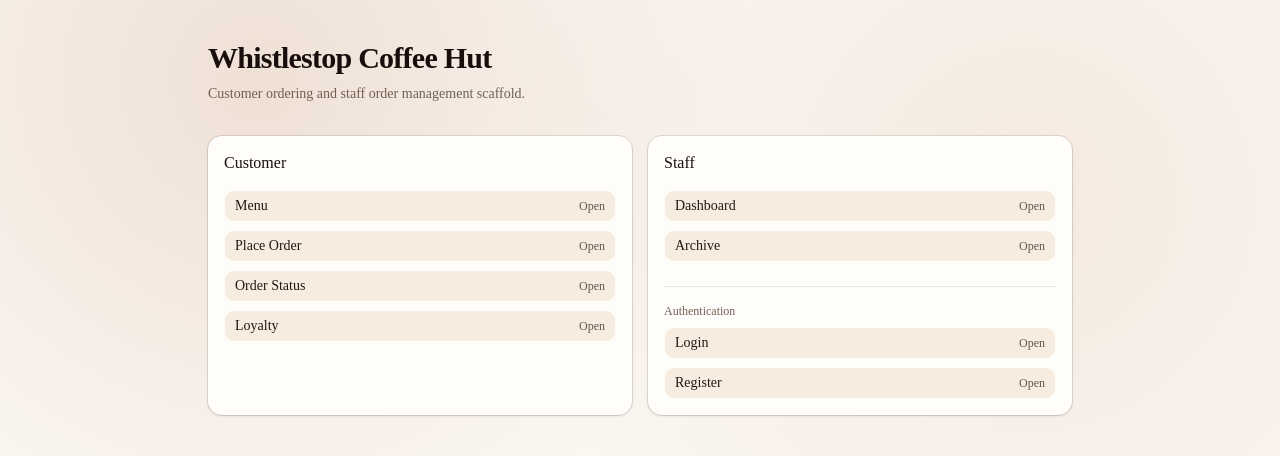
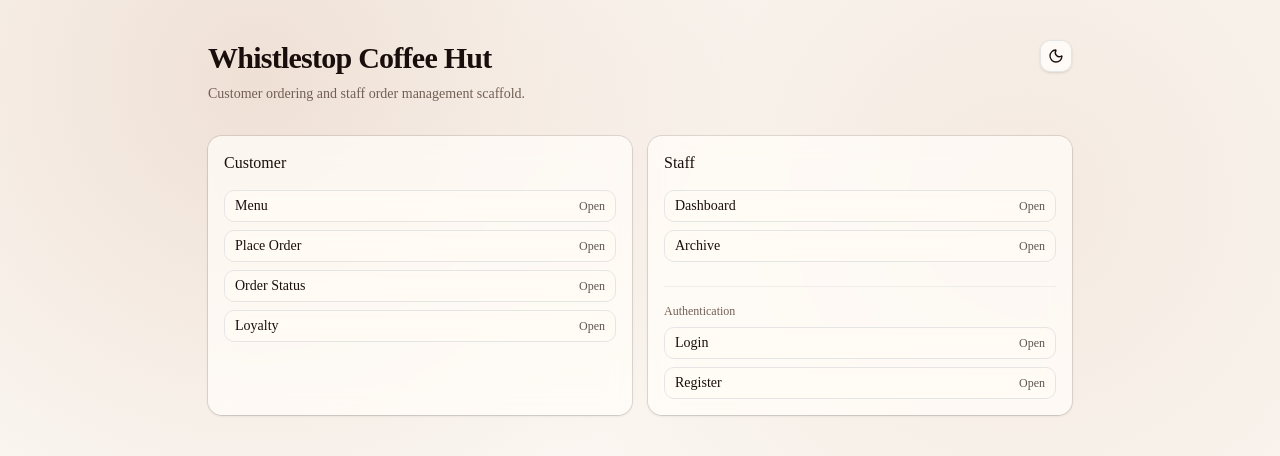
Before and after one commit to Picnic-Bas-git/CSC8019---Software-engineering-project---Team-6-Code-Repository-, a Next.js app in the folder whistlestop-coffee/: page / in a window 1280 px wide. Shown: the top 456 px of the page. Built offline with nearby package versions, Linux system fonts and the light colour scheme.

Commit message:
Add theme toggle and coffee color palette

```diff
--- a/whistlestop-coffee/src/app/globals.css
+++ b/whistlestop-coffee/src/app/globals.css
@@ -94,31 +94,23 @@
 }
 
 .dark {
-  --background: oklch(0.16 0.02 35); /* deep espresso */
-  --foreground: oklch(0.96 0.01 78); /* warm cream text */
-
-  --card: oklch(0.2 0.02 35);
+  --background: oklch(0.2 0.02 35);
+  --foreground: oklch(0.96 0.01 78);
+  --card: oklch(0.24 0.02 35);
   --card-foreground: oklch(0.96 0.01 78);
-
-  --popover: oklch(0.2 0.02 35);
+  --popover: oklch(0.24 0.02 35);
   --popover-foreground: oklch(0.96 0.01 78);
-
-  --primary: oklch(0.72 0.12 55); /* caramel pop */
-  --primary-foreground: oklch(0.16 0.02 35);
-
-  --secondary: oklch(0.26 0.02 35);
+  --primary: oklch(0.72 0.12 55);
+  --primary-foreground: oklch(0.18 0.02 35);
+  --secondary: oklch(0.28 0.02 35);
   --secondary-foreground: oklch(0.96 0.01 78);
-
-  --muted: oklch(0.26 0.02 35);
-  --muted-foreground: oklch(0.72 0.02 70);
-
-  --accent: oklch(0.32 0.03 55); /* warm accent */
+  --muted: oklch(0.28 0.02 35);
+  --muted-foreground: oklch(0.78 0.01 78);
+  --accent: oklch(0.32 0.03 55);
   --accent-foreground: oklch(0.96 0.01 78);
-
   --destructive: oklch(0.62 0.2 25);
-
-  --border: oklch(1 0 0 / 12%);
-  --input: oklch(1 0 0 / 14%);
+  --border: oklch(0.35 0.02 35);
+  --input: oklch(0.35 0.02 35);
   --ring: oklch(0.72 0.12 55);
   --chart-1: oklch(0.809 0.105 251.813);
   --chart-2: oklch(0.623 0.214 259.815);
@@ -162,4 +154,19 @@
       ),
       linear-gradient(to bottom, rgba(251, 247, 242, 1), rgba(251, 247, 242, 1));
   }
+
+  .dark .coffee-bg {
+    background:
+      radial-gradient(
+        circle at 20% 10%,
+        rgba(184, 120, 82, 0.18),
+        transparent 42%
+      ),
+      radial-gradient(
+        circle at 80% 25%,
+        rgba(216, 180, 154, 0.12),
+        transparent 50%
+      ),
+      linear-gradient(to bottom, rgba(32, 24, 21, 1), rgba(32, 24, 21, 1));
+  }
 }
--- a/whistlestop-coffee/src/app/layout.js
+++ b/whistlestop-coffee/src/app/layout.js
@@ -1,28 +1,36 @@
-import { Geist, Geist_Mono } from "next/font/google";
-import "./globals.css";
+import { Geist, Geist_Mono } from 'next/font/google';
+import './globals.css';
+import { ThemeProvider } from '@/components/theme-provider';
 
 const geistSans = Geist({
-  variable: "--font-geist-sans",
-  subsets: ["latin"],
+  variable: '--font-geist-sans',
+  subsets: ['latin'],
 });
 
 const geistMono = Geist_Mono({
-  variable: "--font-geist-mono",
-  subsets: ["latin"],
+  variable: '--font-geist-mono',
+  subsets: ['latin'],
 });
 
 export const metadata = {
-  title: "Create Next App",
-  description: "Generated by create next app",
+  title: 'Whistlestop Coffee',
+  description: 'Generated by create next app',
 };
 
 export default function RootLayout({ children }) {
   return (
-    <html lang="en">
+    <html lang="en" suppressHydrationWarning>
       <body
         className={`${geistSans.variable} ${geistMono.variable} antialiased`}
       >
-        {children}
+        <ThemeProvider
+          attribute="class"
+          defaultTheme="system"
+          enableSystem
+          disableTransitionOnChange
+        >
+          {children}
+        </ThemeProvider>
       </body>
     </html>
   );
--- a/whistlestop-coffee/src/app/page.js
+++ b/whistlestop-coffee/src/app/page.js
@@ -1,5 +1,5 @@
 import Link from 'next/link';
-//import ThemeToggle from '@/components/theme-toggle';
+import ThemeToggle from '@/components/theme-toggle';
 import { Button } from '@/components/ui/button';
 import { Card, CardContent, CardHeader, CardTitle } from '@/components/ui/card';
 
@@ -23,7 +23,10 @@ const authLinks = [
 function LinkButton({ href, label }) {
   return (
     <Link href={href} className="block">
-      <Button variant="secondary" className="w-full justify-between">
+      <Button
+        variant="outline"
+        className="bg-background/40 w-full justify-between backdrop-blur-sm"
+      >
         <span>{label}</span>
         <span className="text-xs opacity-70">Open</span>
       </Button>
@@ -44,10 +47,11 @@ export default function Home() {
               Customer ordering and staff order management scaffold.
             </p>
           </div>
+          <ThemeToggle />
         </div>
 
         <div className="mt-8 grid gap-4 md:grid-cols-2">
-          <Card className="shadow-sm">
+          <Card className="border-border/60 bg-card/70 shadow-sm backdrop-blur-md">
             <CardHeader>
               <CardTitle>Customer</CardTitle>
             </CardHeader>
@@ -58,7 +62,7 @@ export default function Home() {
             </CardContent>
           </Card>
 
-          <Card className="shadow-sm">
+          <Card className="border-border/60 bg-card/70 shadow-sm backdrop-blur-md">
             <CardHeader>
               <CardTitle>Staff</CardTitle>
             </CardHeader>
@@ -67,7 +71,7 @@ export default function Home() {
                 <LinkButton key={l.href} href={l.href} label={l.label} />
               ))}
 
-              <div className="mt-4 border-t pt-4">
+              <div className="border-border/60 mt-4 border-t pt-4">
                 <div className="text-muted-foreground mb-2 text-xs font-medium">
                   Authentication
                 </div>
--- /dev/null
+++ b/whistlestop-coffee/src/components/theme-provider.jsx
@@ -0,0 +1,8 @@
+'use client';
+
+import * as React from 'react';
+import { ThemeProvider as NextThemesProvider } from 'next-themes';
+
+export function ThemeProvider({ children, ...props }) {
+  return <NextThemesProvider {...props}>{children}</NextThemesProvider>;
+}
--- /dev/null
+++ b/whistlestop-coffee/src/components/theme-toggle.jsx
@@ -0,0 +1,30 @@
+'use client';
+
+import { useTheme } from 'next-themes';
+import { useEffect, useState } from 'react';
+import { Button } from '@/components/ui/button';
+import { Moon, Sun } from 'lucide-react';
+
+export default function ThemeToggle() {
+  const { theme, setTheme, systemTheme } = useTheme();
+  const [mounted, setMounted] = useState(false);
+
+  useEffect(() => setMounted(true), []);
+  if (!mounted) return null;
+
+  const resolvedTheme = theme === 'system' ? systemTheme : theme;
+  const isDark = resolvedTheme === 'dark';
+
+  return (
+    <Button
+      type="button"
+      variant="outline"
+      size="icon"
+      onClick={() => setTheme(isDark ? 'light' : 'dark')}
+      aria-label="Toggle theme"
+      className="bg-card/80 border-border shadow-sm backdrop-blur-md"
+    >
+      {isDark ? <Sun className="h-4 w-4" /> : <Moon className="h-4 w-4" />}
+    </Button>
+  );
+}
```
